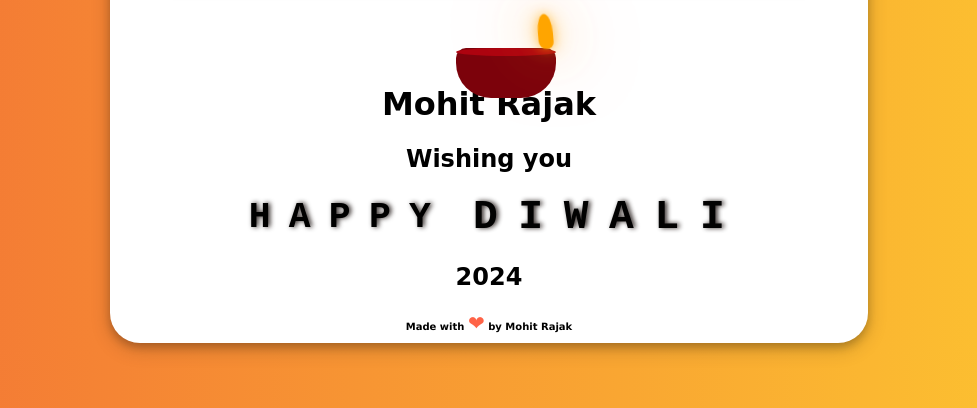
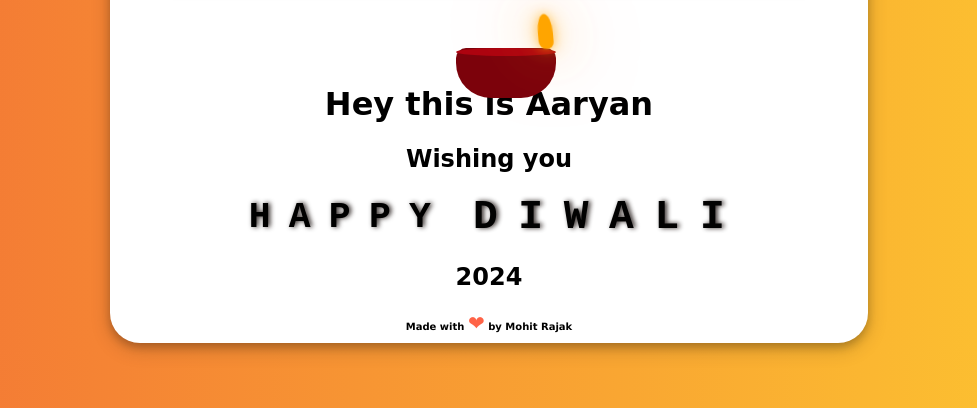
Before and after one commit to aaryany861/diwali, a plain HTML site: page index.html in a window 1280 px wide. Shown: the part 392-800 px from the top of the page, without its empty margins (151-1128 px from the left). Drawn offline with nearby package versions, Linux system fonts and the light colour scheme.

Commit message:
Update index.html

```diff
--- a/index.html
+++ b/index.html
@@ -16,7 +16,7 @@
              <div class="flame"></div>
          </div>
      </div>
-    <h1><b>Mohit Rajak</b></h1>
+    <h1><b>Hey this is Aaryan</b></h1>
     <h2>Wishing you</h2>
     <h1 class="ml15">
         <span class="word">Happy</span>
```
